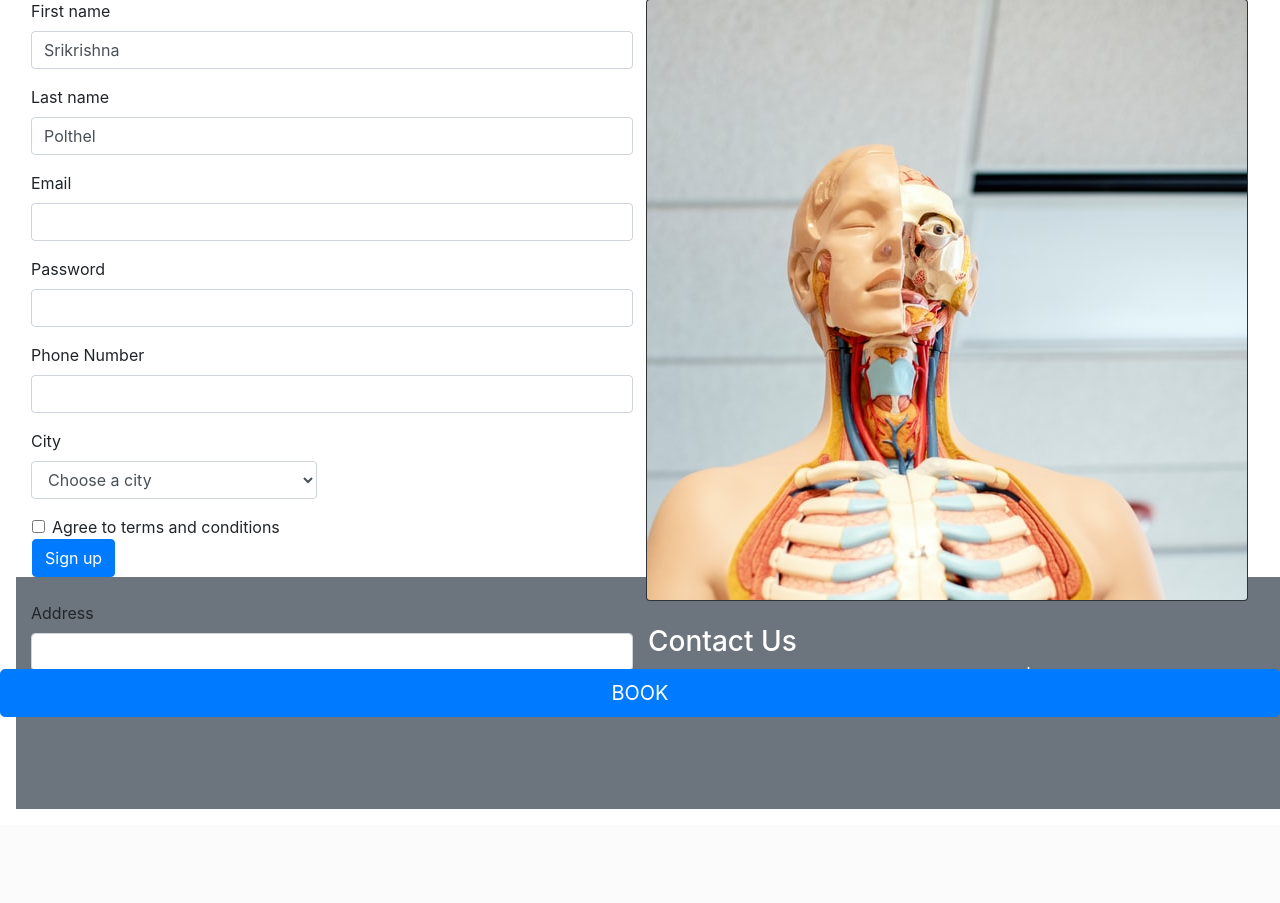
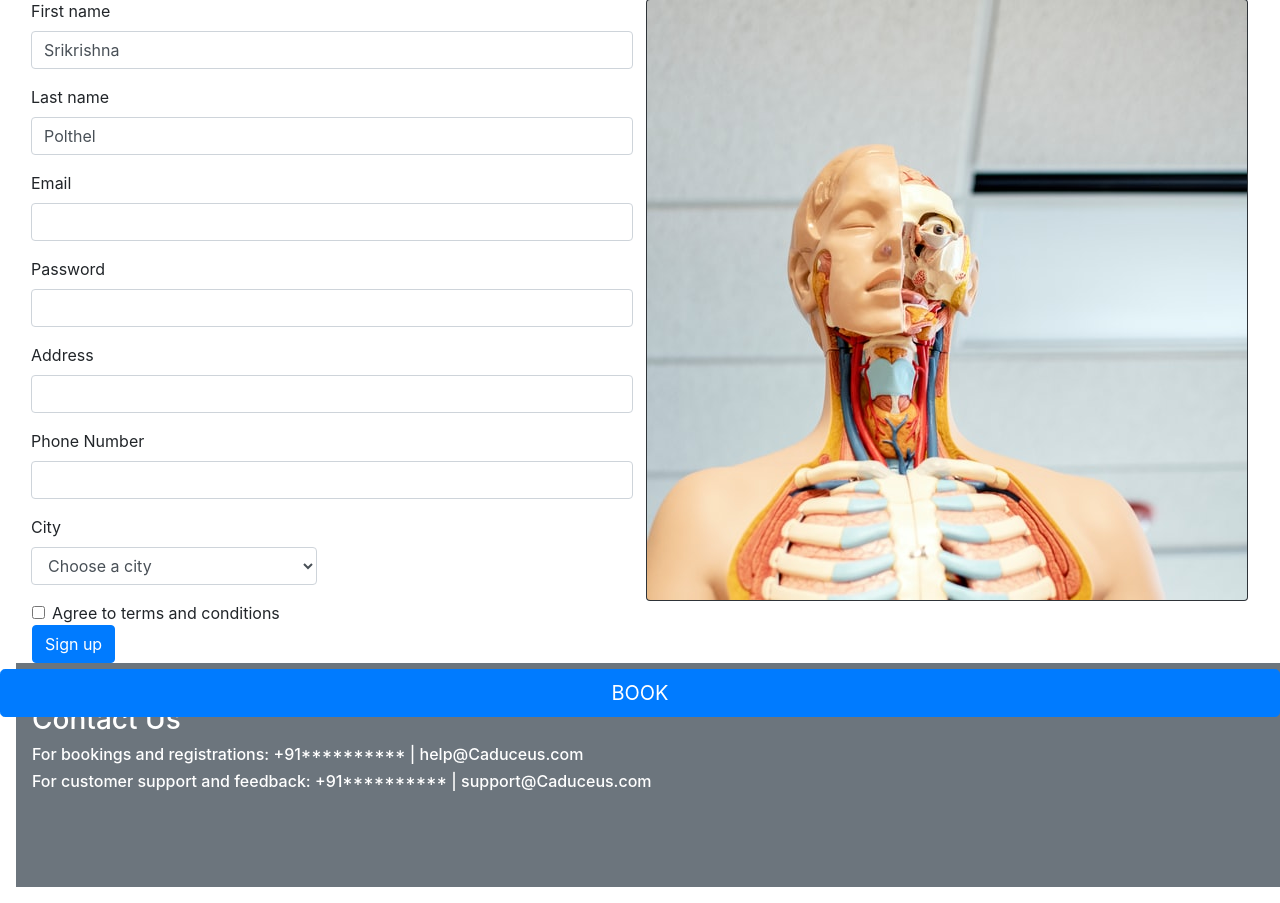
Before and after one commit to P-Srikrishna/WP-Project, a Django app: page /register in a window 1280 px wide. Shown: the part 83-986 px from the top of the page. Before the commit the page ends 892 px from the top, so only its background shows below. Run offline with Django 3.2, Linux system fonts and the light colour scheme.

Commit message:
commit to 'main'

```diff
--- a/Caduceus/templates/registration.html
+++ b/Caduceus/templates/registration.html
@@ -39,7 +39,7 @@ Register
         </div>
       </div>
     </div>
-    <div class="form-group col-md-6 float-left">
+    <div class="form-group col-md-6">
       <label for="registerAddress">Address</label>
       <input type="text" class="form-control" id="registerAddress">
     </div>
```
